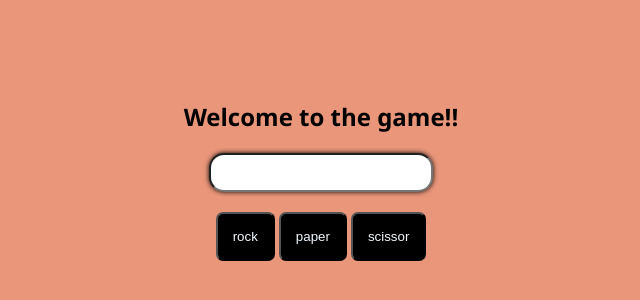
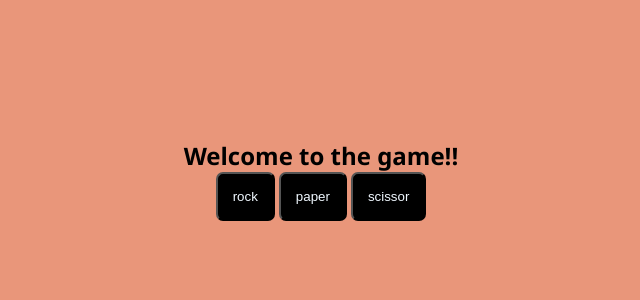
Before and after one commit to Heisen47/JS_projects, a plain HTML site: page rock-paper-scissor/index.html in a window 1280 px wide. Shown: the part 220-520 px from the top of the page, without its empty margins (319-959 px from the left). Drawn offline with Linux system fonts and the light colour scheme.

Commit message:
Update index.html
removed the input tag

```diff
--- a/rock-paper-scissor/index.html
+++ b/rock-paper-scissor/index.html
@@ -12,9 +12,9 @@
 <body>
     <div class="all">
         <h2 class="heading">Welcome to the game!!</h2>
-        <div class="input">
+        <!-- <div class="input">
             <input type="text" class="textBox">
-        </div>
+        </div> -->
         <span class="buttons">
             <button class="rock">rock</button>
             <button class="paper">paper</button>
```
